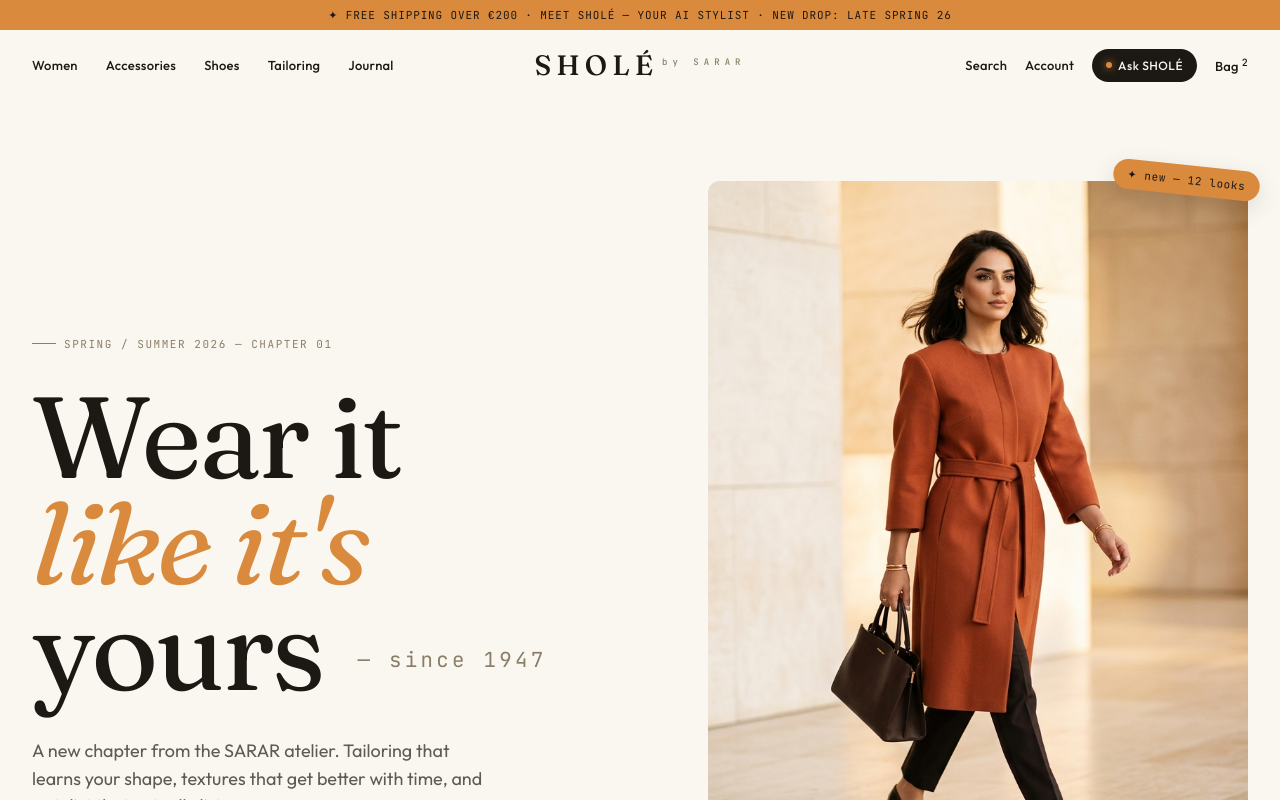
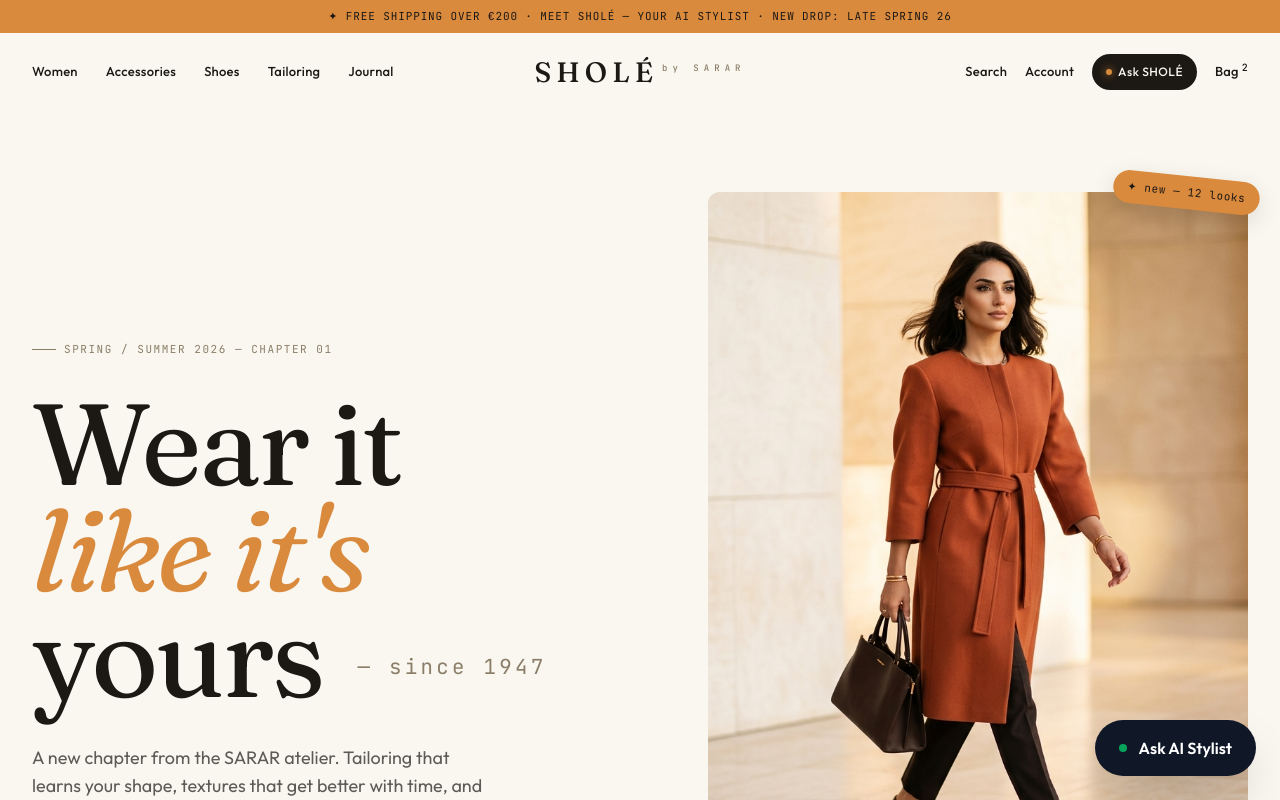
Before and after one commit to gokhangemini26/Shole-by-Sarar, a Next.js app: page / in a window 1280 px wide. Shown: the top 800 px of the page. Built offline with nearby package versions, Linux system fonts and the light colour scheme; a web font is replaced by a local one.

Commit message:
Update CSS syntax and add debug logs

```diff
--- /dev/null
+++ b/get_logs.js
@@ -0,0 +1,17 @@
+const puppeteer = require('puppeteer');
+
+(async () => {
+  const browser = await puppeteer.launch();
+  const page = await browser.newPage();
+
+  page.on('console', msg => console.log('PAGE LOG:', msg.text()));
+  page.on('pageerror', error => console.log('PAGE ERROR:', error.message));
+
+  console.log('Navigating to http://localhost:3000 ...');
+  await page.goto('http://localhost:3000').catch(e => console.log('GOTO ERROR:', e.message));
+
+  await new Promise(r => setTimeout(r, 5000));
+
+  console.log('Done.');
+  await browser.close();
+})();
--- a/src/app/globals.css
+++ b/src/app/globals.css
@@ -1,6 +1,4 @@
-@tailwind base;
-@tailwind components;
-@tailwind utilities;
+@import "tailwindcss";
 
 /* ═══════════════════════════════════════════════════════════════════════
    SHOLÉ by SARAR — Design System
--- a/src/components/GlobalAssistant.tsx
+++ b/src/components/GlobalAssistant.tsx
@@ -5,17 +5,27 @@ import { AIAssistant, FloatingLauncher } from "./AIAssistant";
 
 export function GlobalAssistant() {
   const [aiOpen, setAiOpen] = useState(false);
+  const [mounted, setMounted] = useState(false);
 
   useEffect(() => {
-    const handleOpen = () => setAiOpen(true);
+    setMounted(true);
+    console.log("[SHOLÉ] GlobalAssistant mounted");
+
+    const handleOpen = () => {
+      console.log("[SHOLÉ] open-ai event received");
+      setAiOpen(true);
+    };
+
     window.addEventListener("open-ai", handleOpen);
     return () => window.removeEventListener("open-ai", handleOpen);
   }, []);
 
+  if (!mounted) return null;
+
   return (
-    <>
+    <div style={{ position: 'relative', zIndex: 9999 }}>
       {!aiOpen && <FloatingLauncher onClick={() => setAiOpen(true)} />}
       <AIAssistant open={aiOpen} onClose={() => setAiOpen(false)} />
-    </>
+    </div>
   );
 }
```
